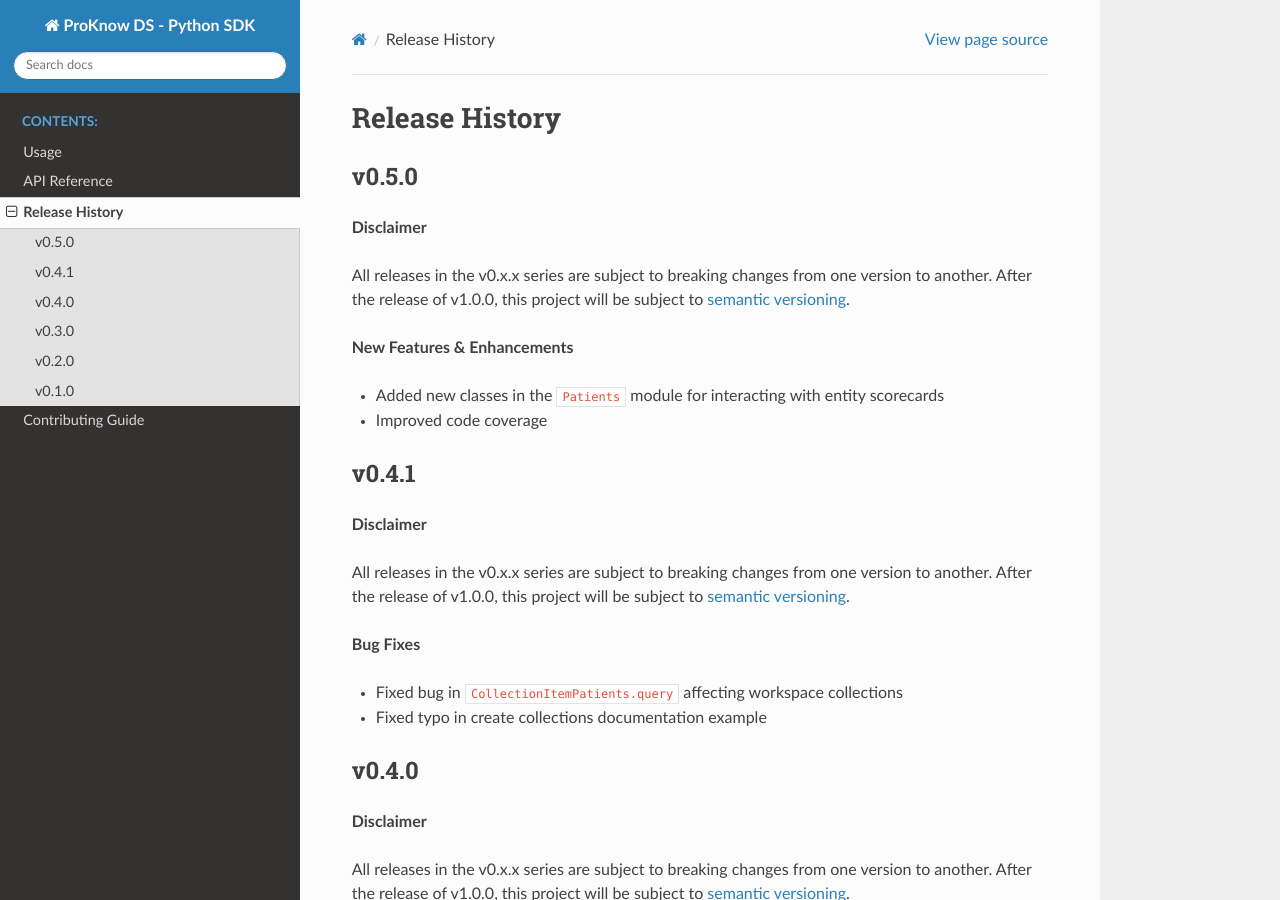
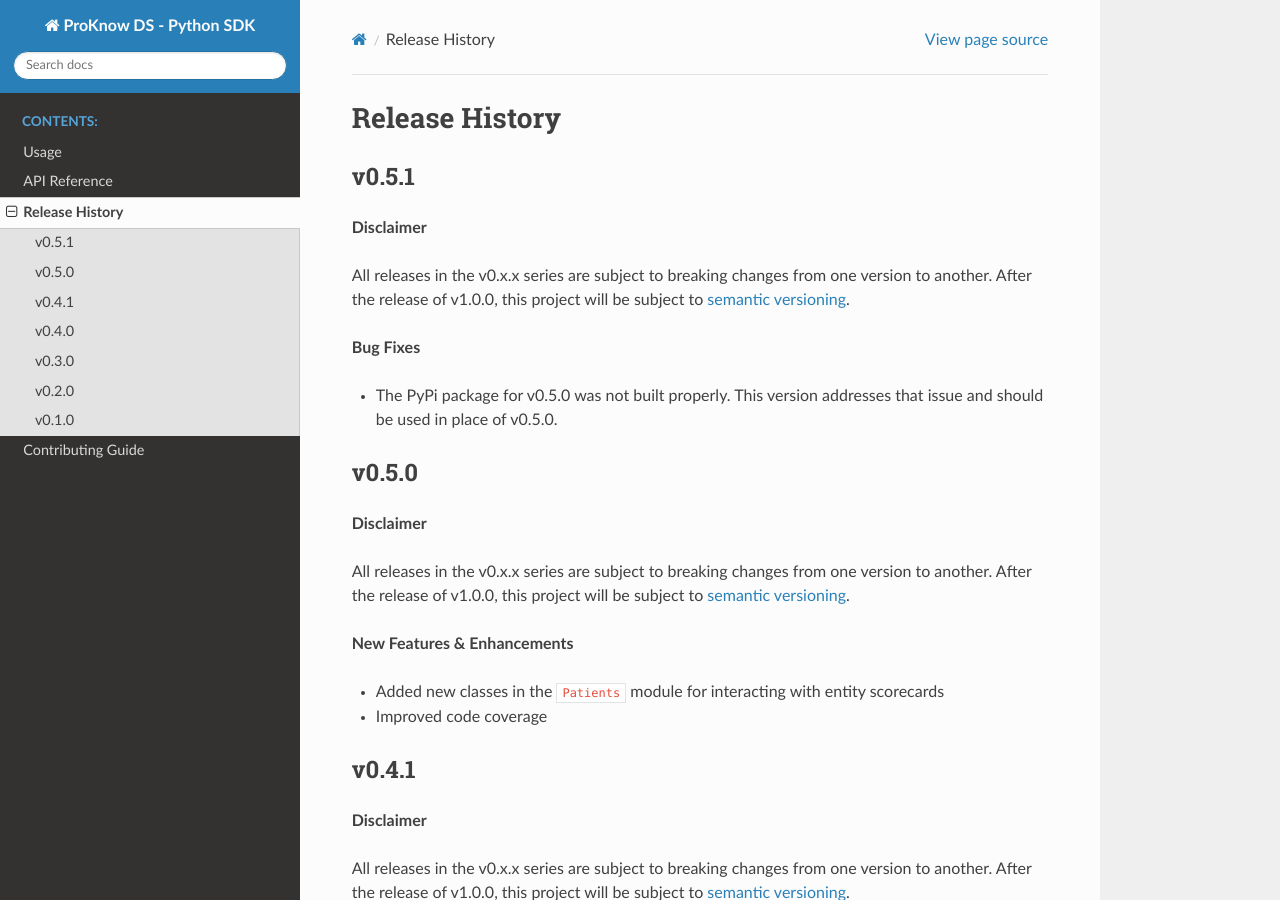
Before and after one commit to proknow/proknow-python, a Sphinx documentation site: the page built from docs/changelog.rst, in a window 1280 px wide and 900 px high. Built offline with Sphinx 7.4.7 and the Read the Docs theme 2.0.0, drawn with Linux system fonts in a browser that asks for light colours.

Commit message:
[ch4727] Fix error with 0.5.0 package

```diff
--- a/docs/changelog.rst
+++ b/docs/changelog.rst
@@ -1,5 +1,16 @@
 Release History
 ===============
+
+v0.5.1
+------
+
+**Disclaimer**
+
+All releases in the v0.x.x series are subject to breaking changes from one version to another. After the release of v1.0.0, this project will be subject to `semantic versioning <http://semver.org/>`_.
+
+**Bug Fixes**
+
+* The PyPi package for v0.5.0 was not built properly. This version addresses that issue and should be used in place of v0.5.0.
 
 v0.5.0
 ------
--- a/setup.py
+++ b/setup.py
@@ -5,7 +5,7 @@ with open("README.md", "r") as fh:
 
 setuptools.setup(
     name="proknow",
-    version="0.5.0",
+    version="0.5.1",
     author="ProKnow",
     author_email="support@proknow.com",
     description="Python library for the ProKnow API.",
```
